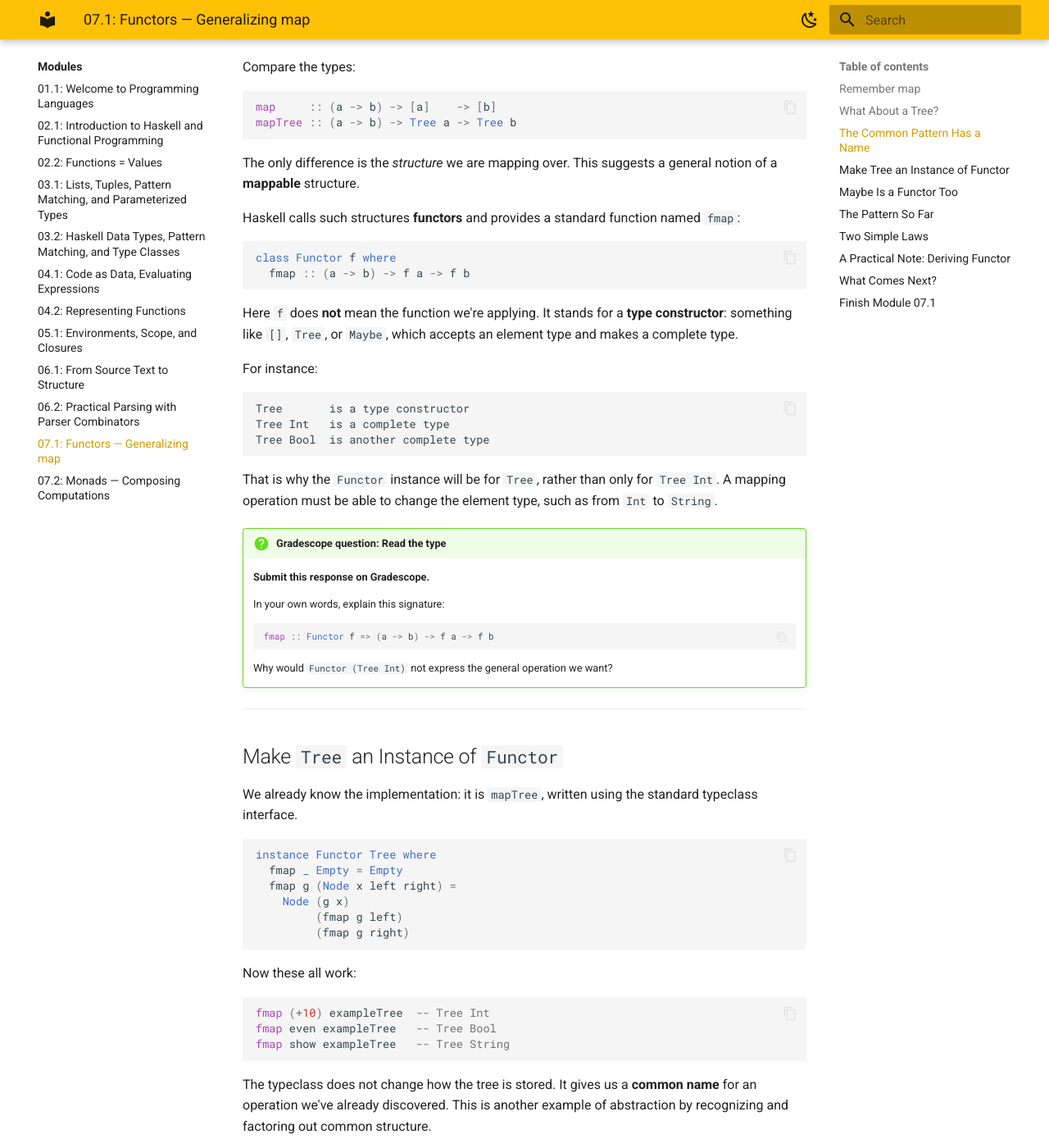
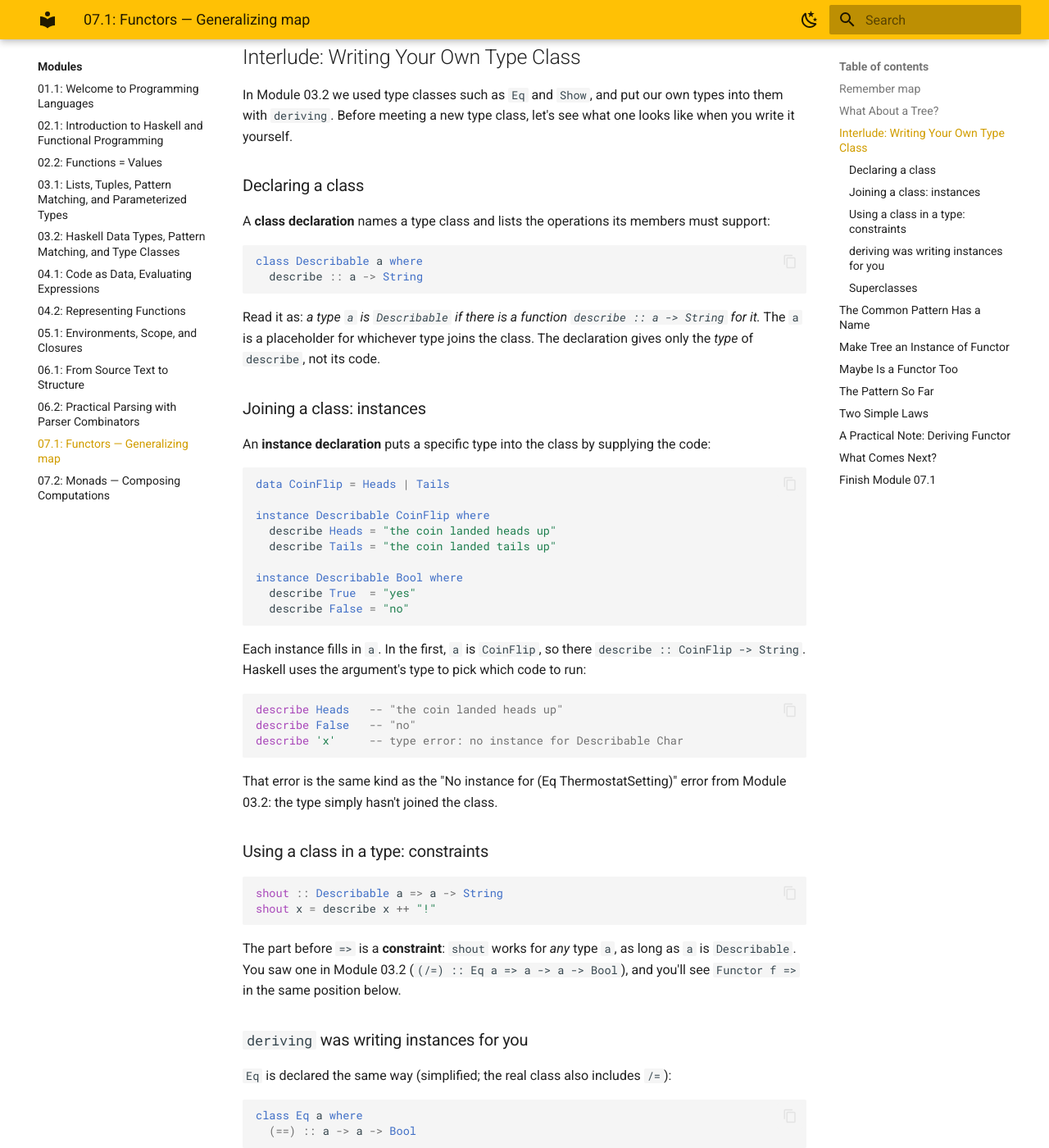
Before and after one commit to lbang-hmc/cs-131-website, an MkDocs documentation site: the page built from content/modules/07.1-functors-generalizing-map.md, in a window 1280 px wide and 1400 px high, scrolled down 2480 px. Shown: the whole window at 82% size. Built offline with MkDocs 1.6.1 and Material for MkDocs 9.7.7, drawn with Linux system fonts in a browser that asks for light colours; some of the changed text lies outside the part shown.

Commit message:
Module 07.1: add type class interlude; superclass note in 07.2
03.2 only covered using type classes via deriving. Add a short section
before Functor showing class and instance declarations (with CoinFlip),
constraints (=>), deriving as generated instances, and superclasses,
and tie 07.2's Applicative m => Monad m back to it.

Co-Authored-By: Claude Opus 5.5 <noreply@anthropic.com>

````diff
--- a/content/modules/07.1-functors-generalizing-map.md
+++ b/content/modules/07.1-functors-generalizing-map.md
@@ -5,6 +5,7 @@ In Module 03.1, we saw that `map` lets us transform the elements of a list witho
 By the end of this module, you should be able to:
 
 - explain what makes a type *mappable*,
+- read and write simple `class` and `instance` declarations,
 - read the `Functor` typeclass,
 - implement `fmap` for a binary tree,
 - use `fmap` with `Maybe`, and
@@ -103,6 +104,90 @@ Notice that our implementation is doing exactly what `map` did on lists: change
 
 ---
 
+## Interlude: Writing Your Own Type Class
+
+In Module 03.2 we used type classes such as `Eq` and `Show`, and put our own types into them with `deriving`. Before meeting a new type class, let's see what one looks like when you write it yourself.
+
+### Declaring a class
+
+A **class declaration** names a type class and lists the operations its members must support:
+
+```haskell
+class Describable a where
+  describe :: a -> String
+```
+
+Read it as: *a type `a` is `Describable` if there is a function `describe :: a -> String` for it.* The `a` is a placeholder for whichever type joins the class. The declaration gives only the *type* of `describe`, not its code.
+
+### Joining a class: instances
+
+An **instance declaration** puts a specific type into the class by supplying the code:
+
+```haskell
+data CoinFlip = Heads | Tails
+
+instance Describable CoinFlip where
+  describe Heads = "the coin landed heads up"
+  describe Tails = "the coin landed tails up"
+
+instance Describable Bool where
+  describe True  = "yes"
+  describe False = "no"
+```
+
+Each instance fills in `a`. In the first, `a` is `CoinFlip`, so there `describe :: CoinFlip -> String`. Haskell uses the argument's type to pick which code to run:
+
+```haskell
+describe Heads   -- "the coin landed heads up"
+describe False   -- "no"
+describe 'x'     -- type error: no instance for Describable Char
+```
+
+That error is the same kind as the "No instance for (Eq ThermostatSetting)" error from Module 03.2: the type simply hasn't joined the class.
+
+### Using a class in a type: constraints
+
+```haskell
+shout :: Describable a => a -> String
+shout x = describe x ++ "!"
+```
+
+The part before `=>` is a **constraint**: `shout` works for *any* type `a`, as long as `a` is `Describable`. You saw one in Module 03.2 (`(/=) :: Eq a => a -> a -> Bool`), and you'll see `Functor f =>` in the same position below.
+
+### `deriving` was writing instances for you
+
+`Eq` is declared the same way (simplified; the real class also includes `/=`):
+
+```haskell
+class Eq a where
+  (==) :: a -> a -> Bool
+```
+
+When you wrote `deriving Eq`, Haskell generated an instance like this for you:
+
+```haskell
+instance Eq CoinFlip where
+  Heads == Heads = True
+  Tails == Tails = True
+  _     == _     = False
+```
+
+Use one or the other, not both.
+
+### Superclasses
+
+Module 03.2 noted that `Ord` depends on `Eq`. A class declaration records that with a constraint of its own:
+
+```haskell
+class Eq a => Ord a where
+  (<) :: a -> a -> Bool
+  -- ...and the other comparisons
+```
+
+Read it as: *a type can join `Ord` only if it is already in `Eq`.* `Eq` is a **superclass** of `Ord`. You'll see this again in Module 07.2.
+
+---
+
 ## The Common Pattern Has a Name
 
 Compare the types:
@@ -121,7 +206,7 @@ class Functor f where
   fmap :: (a -> b) -> f a -> f b
 ```
 
-Here `f` does **not** mean the function we're applying. It stands for a **type constructor**: something like `[]`, `Tree`, or `Maybe`, which accepts an element type and makes a complete type.
+This is an ordinary class declaration, like `Describable` above, with one twist. Here `f` does **not** mean the function we're applying. It stands for a **type constructor**: something like `[]`, `Tree`, or `Maybe`, which accepts an element type and makes a complete type.
 
 For instance:
 
````
Also changed, not shown: content/modules/07.2-monads-composing-computations.md (+1 -1 lines), content/modules/index.md (+1 -1 lines).
